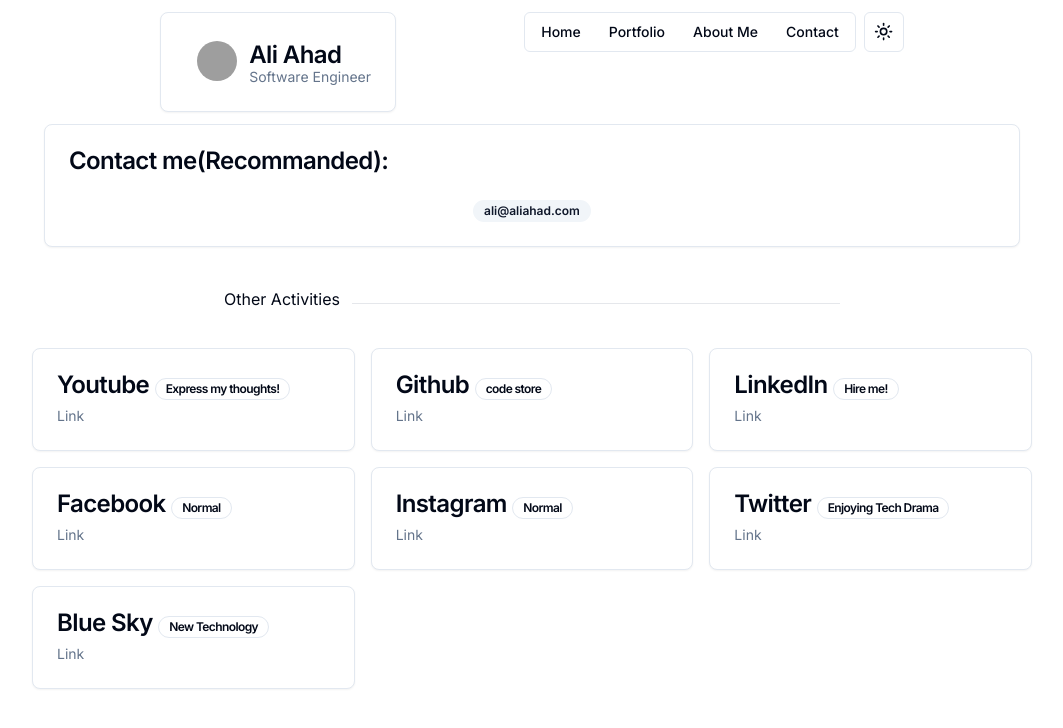
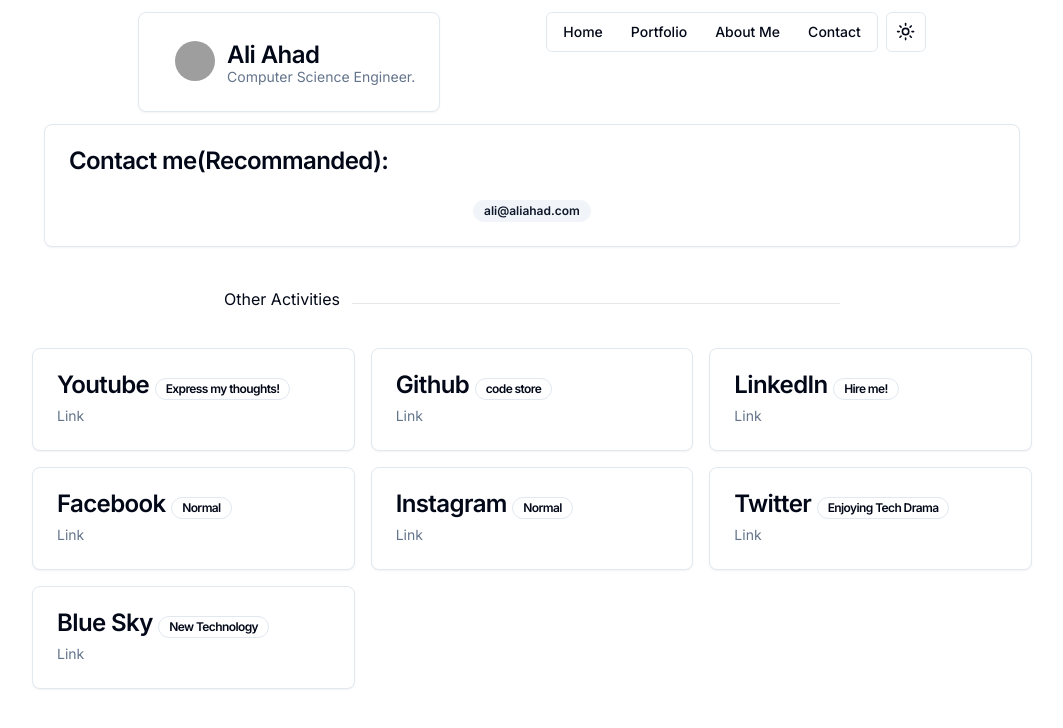
Before and after one commit to TheAliAhad/aliahad, a Next.js app: page /contact in a window 1280 px wide. Shown: the top 728 px of the page, without its empty margins (108-1171 px from the left). Built offline with nearby package versions, Linux system fonts and the light colour scheme; grey boxes are pictures that could not be loaded.

Commit message:
change from rasp

```diff
--- a/components/headerCard.tsx
+++ b/components/headerCard.tsx
@@ -16,7 +16,7 @@ export default function HeaderCard() {
           </div>
           <div>
             <CardTitle>Ali Ahad</CardTitle>
-            <CardDescription>Software Engineer</CardDescription>
+            <CardDescription> Computer Science Engineer.</CardDescription>
           </div>
         </CardHeader>
       </Card>
```
